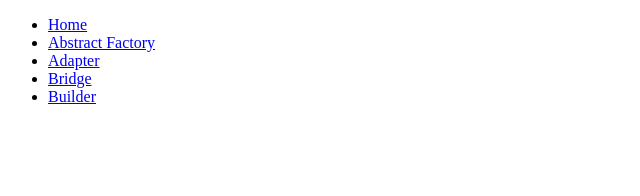
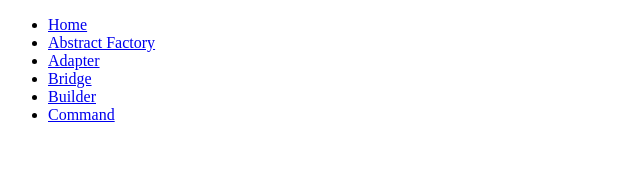
Before and after one commit to theFl00f/ts-design-patterns, a React (Vite) app: page / in a window 1280 px wide. Shown: the top 196 px of the page, without its empty margins (0-640 px from the left). Built offline with nearby package versions, Linux system fonts and the light colour scheme.

Commit message:
Add command route

```diff
--- a/src/router/routes.tsx
+++ b/src/router/routes.tsx
@@ -4,6 +4,7 @@ import {
   AdapterPage,
   BridgePage,
   BuilderPage,
+  CommandPage,
   HomePage,
 } from '../pages';
 
@@ -34,6 +35,11 @@ export const ROUTES: Required<Pick<RouteObject, 'path' | 'element' | 'id'>>[] =
       element: <BuilderPage />,
       id: 'Builder',
     },
+    {
+      path: '/command',
+      element: <CommandPage />,
+      id: 'Command',
+    },
   ];
 
 export default ROUTES;
```
